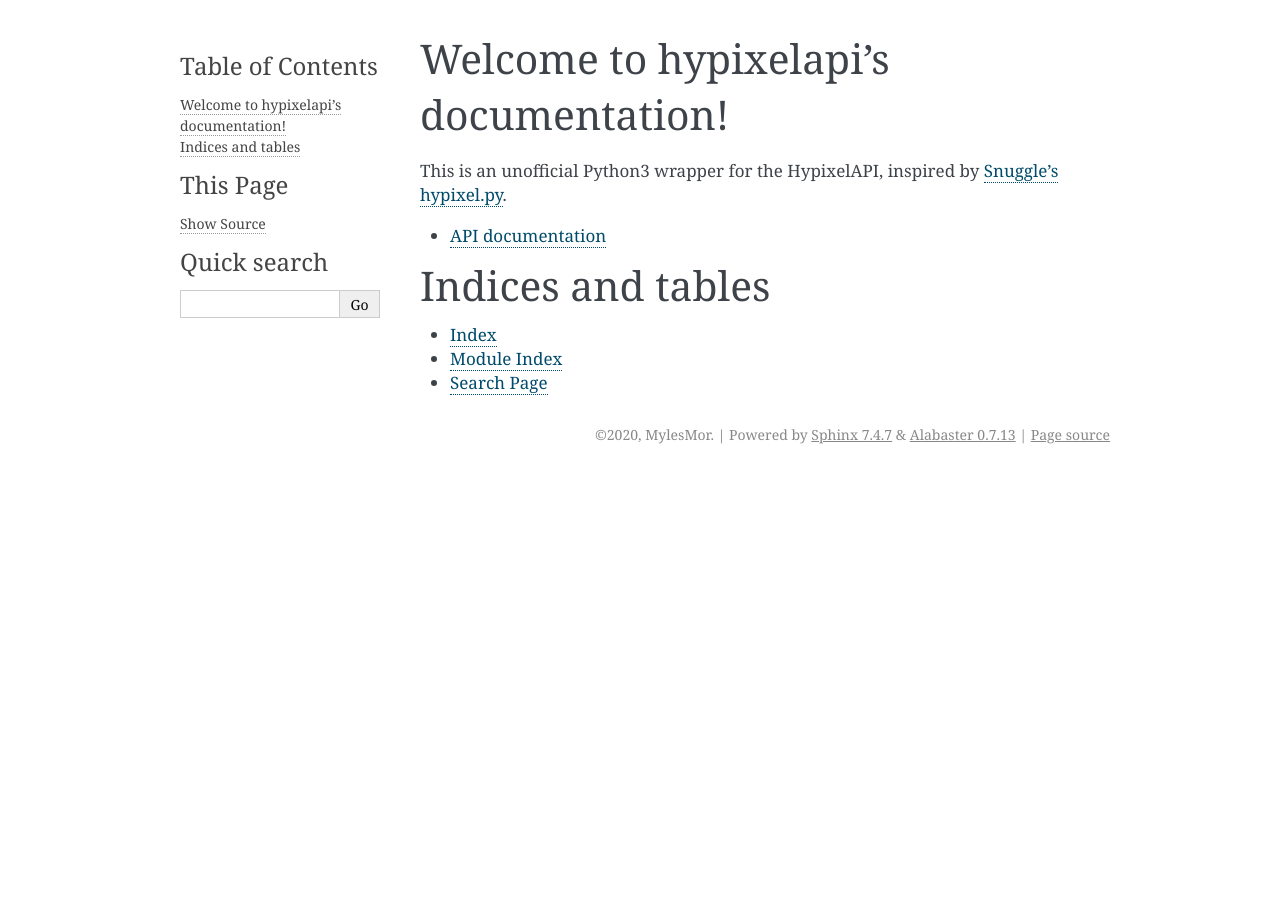
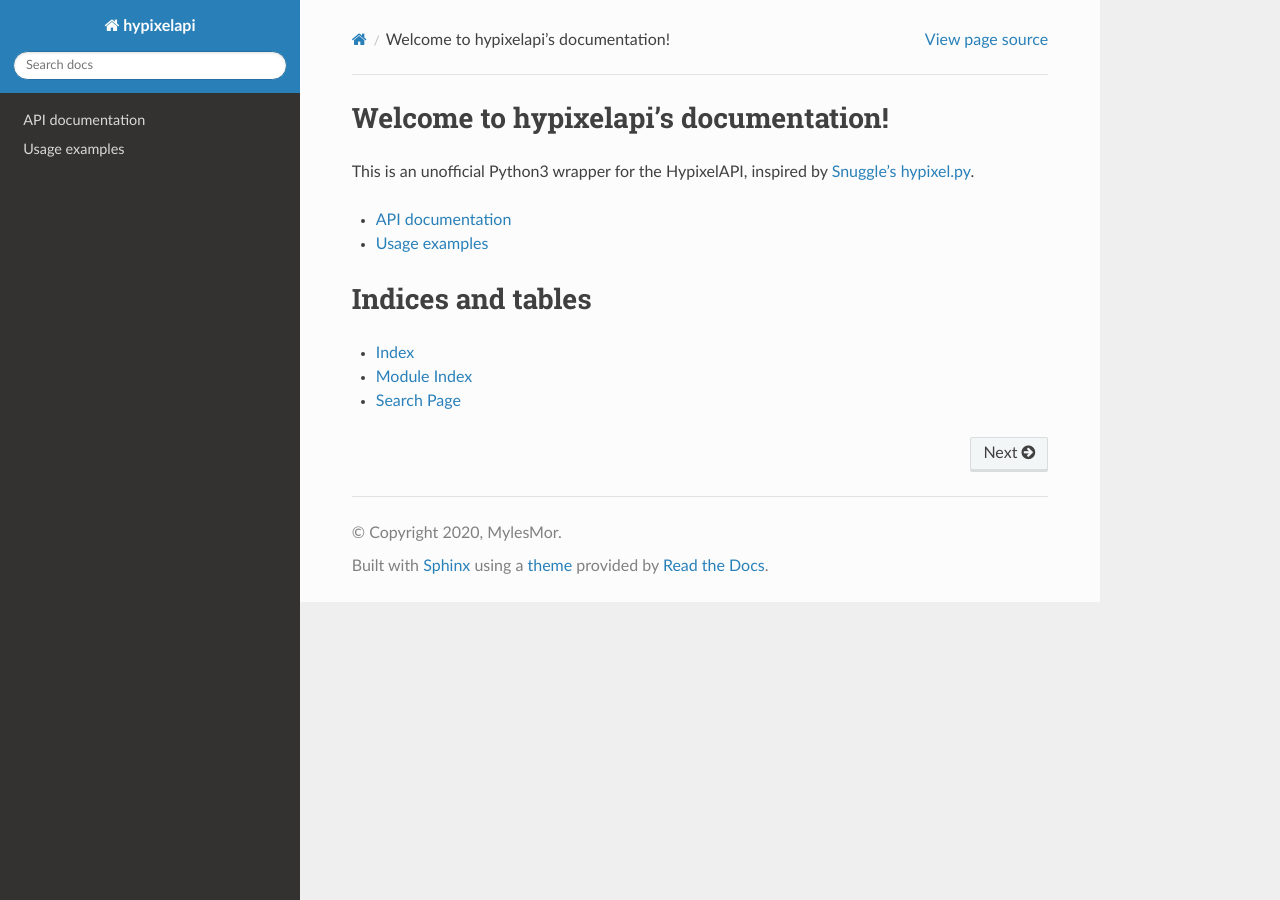
Before and after one commit to MylesMor/hypixelapi, a Sphinx documentation site: the page built from docs/source/index.rst, in a window 1280 px wide. Built offline with Sphinx 7.4.7 and the Read the Docs theme 2.0.0, drawn with Linux system fonts in a browser that asks for light colours.

Commit message:
Update docs

```diff
--- a/docs/source/conf.py
+++ b/docs/source/conf.py
@@ -12,6 +12,7 @@
 #
 import os
 import sys
+import sphinx_rtd_theme
 sys.path.insert(0, os.path.abspath('../../hypixelapi'))
 
 
@@ -21,8 +22,6 @@
 copyright = '2020, MylesMor'
 author = 'MylesMor'
 
-master_doc = 'index'
-html_theme = "sphinx_rtd_theme"
 
 # The full version, including alpha/beta/rc tags
 release = '0.1.0'
@@ -52,7 +51,9 @@
 # The theme to use for HTML and HTML Help pages.  See the documentation for
 # a list of builtin themes.
 #
-html_theme = 'alabaster'
+master_doc = 'index'
+html_theme = "sphinx_rtd_theme"
+html_theme_path = [sphinx_rtd_theme.get_html_theme_path()]
 
 # Add any paths that contain custom static files (such as style sheets) here,
 # relative to this directory. They are copied after the builtin static files,
--- /dev/null
+++ b/docs/source/examples.rst
@@ -0,0 +1,6 @@
+Usage examples
+======================================
+
+There are some examples of usage available on `GitHub <https://github.com/MylesMor/hypixelapi/examples/>`_.
+
+They provide a starting point for anyone wanting to use this package, and will continue to be added to.
--- a/docs/source/index.rst
+++ b/docs/source/index.rst
@@ -13,6 +13,7 @@
    :maxdepth: 2
 
    api
+   examples
    updates
    faq
 
```
